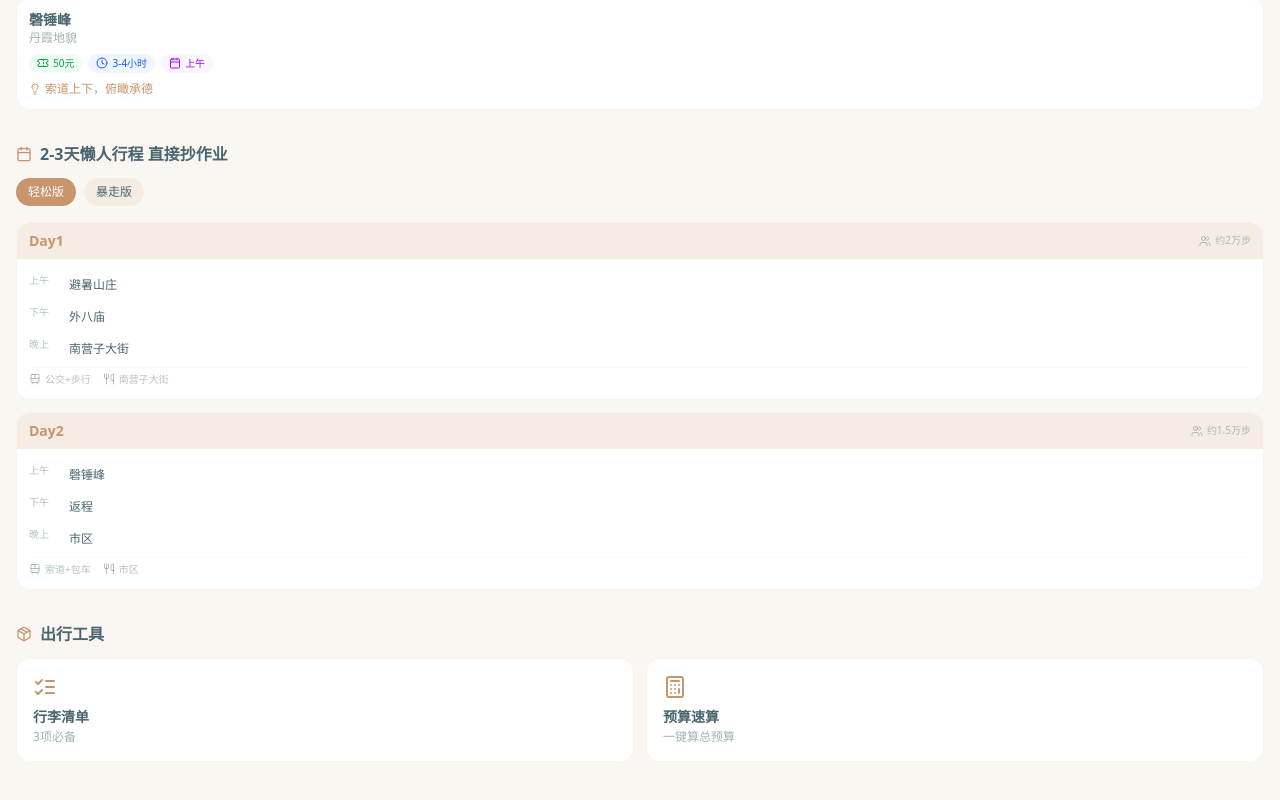
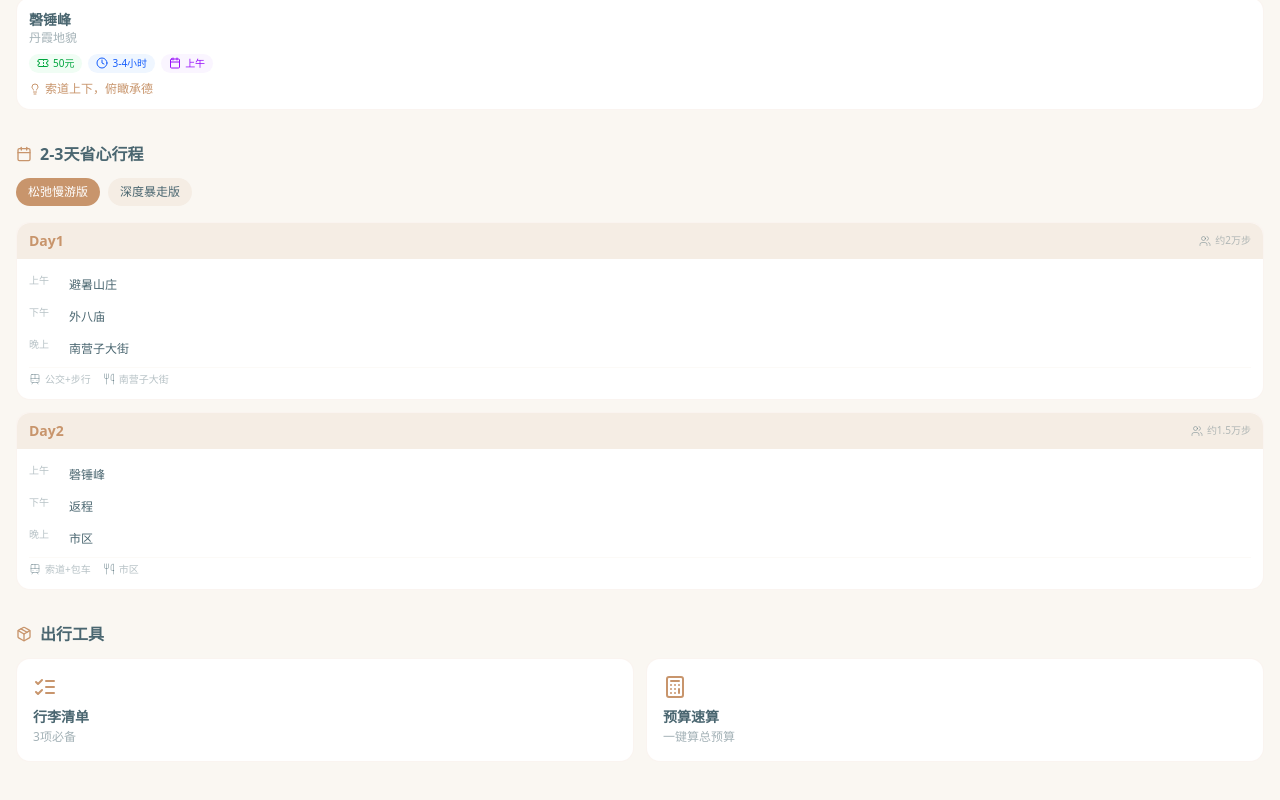
Before and after one commit to dangyuzheng/xingnang, a Next.js app: page /city/chengde in a window 1280 px wide. Shown: the part 831-1631 px from the top of the page. Built offline with nearby package versions, Linux system fonts and the light colour scheme.

Commit message:
fix：修改文案
Coze-Commit-Type: user
Coze-User-ID: 1954278252480044

```diff
--- a/src/app/city/[id]/page.tsx
+++ b/src/app/city/[id]/page.tsx
@@ -260,7 +260,7 @@ export default function CityDetailPage({ params }: { params: Promise<{ id: strin
       <div className="mx-4 mt-8">
         <h2 className="text-base font-bold text-[#4A6670] mb-1 flex items-center gap-2">
           <Calendar className="w-4 h-4 text-[#C8956C]" />
-          {city.duration}懒人行程 直接抄作业
+          {city.duration}省心行程
         </h2>
         <div className="flex gap-2 mt-3 mb-4">
           <button
@@ -269,7 +269,7 @@ export default function CityDetailPage({ params }: { params: Promise<{ id: strin
               itineraryMode === "easy" ? "bg-[#C8956C] text-white" : "bg-[#F5EDE4] text-[#4A6670]"
             }`}
           >
-            轻松版
+            松弛慢游版
           </button>
           <button
             onClick={() => setItineraryMode("intense")}
@@ -277,7 +277,7 @@ export default function CityDetailPage({ params }: { params: Promise<{ id: strin
               itineraryMode === "intense" ? "bg-[#C8956C] text-white" : "bg-[#F5EDE4] text-[#4A6670]"
             }`}
           >
-            暴走版
+            深度暴走版
           </button>
         </div>
         <ItineraryView city={city} mode={itineraryMode} />
```
